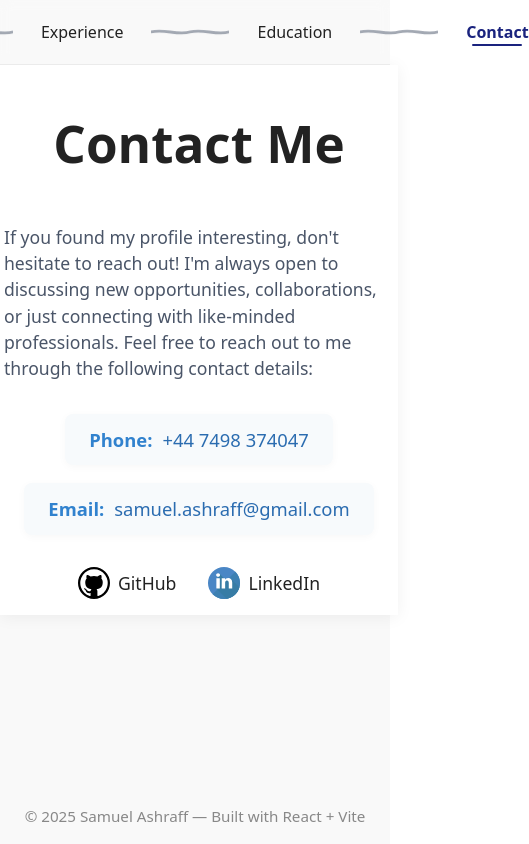
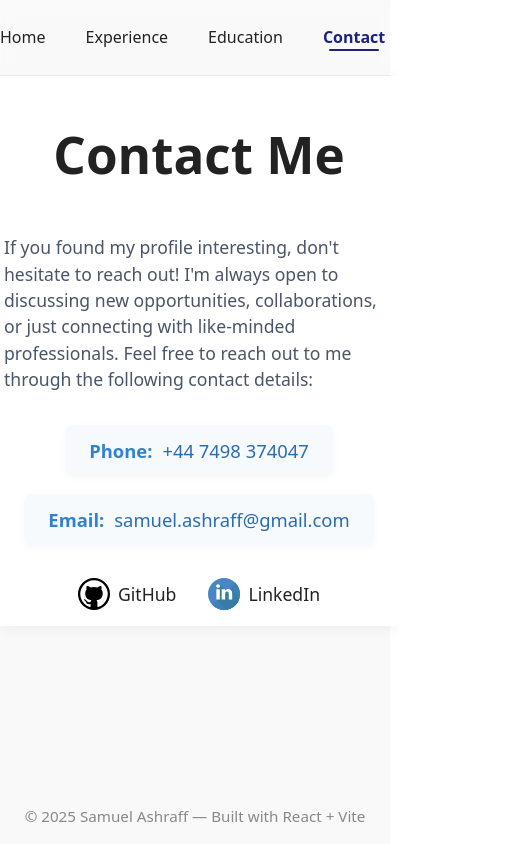
Before and after one commit to samuelashraff/CV, a React (Vite) app: page /CV/contact in a window 390 px wide. Shown: the whole page, 529 px wide, since content can reach past the window. Built offline with nearby package versions, Linux system fonts and the light colour scheme.

Commit message:
Added Download Resume button to Navbar, made styles responsive to mobile screens.

```diff
--- a/src/components/Navbar.tsx
+++ b/src/components/Navbar.tsx
@@ -1,5 +1,6 @@
 import { NavLink } from "react-router-dom";
 import "../styles/base.css";
+import resumePdf from "../assets/CV_Samuel_Ashraff.pdf";
 
 function NavConnector() {
   return (
@@ -39,6 +40,14 @@ export default function Navbar() {
         <NavLink to="/contact" className="navbar-link">
           Contact
         </NavLink>
+        <NavConnector />
+        <a
+          href={resumePdf}
+          download="SamuelAshraff_Resume.pdf"
+          className="navbar-link resume-download"
+        >
+          Download Resume
+        </a>
       </nav>
     </header>
   );
--- a/src/styles/base.css
+++ b/src/styles/base.css
@@ -36,6 +36,9 @@ body {
   font-size: 1rem;
   line-height: 1.6;
   color: #333;
+
+  word-wrap: break-word;
+  overflow-wrap: break-word;
 }
 
 .skills-layout {
@@ -48,6 +51,7 @@ body {
 }
 .skills-columns {
   display: flex;
+  flex-wrap: wrap;
   gap: 4%;
 }
 .skills-columns ul {
--- a/src/styles/navbar.css
+++ b/src/styles/navbar.css
@@ -19,6 +19,37 @@
   display: flex;
   align-items: center;
   gap: 28px;
+
+  /* allow horizontal scroll on small screens */
+  overflow-x: auto;
+  white-space: nowrap;
+  justify-content: flex-start; /* start from left for scroll */
+  -webkit-overflow-scrolling: touch; /* smooth scroll on mobile */
+}
+
+.navbar-links::-webkit-scrollbar {
+  display: none;
+}
+
+.navbar-links {
+  -ms-overflow-style: none;  /* IE and Edge */
+  scrollbar-width: none;  /* Firefox */
+}
+
+@media (max-width: 600px) {
+  .nav-connector {
+    width: 50px; /* shrink connectors a bit */
+  }
+  .nav-connector-path {
+    stroke-width: 1.4;
+  }
+  .navbar-links {
+    gap: 20px;
+  }
+  .resume-download {
+    padding: 5px 10px;
+    font-size: 0.95rem;
+  }
 }
 
 .navbar-link {
@@ -97,3 +128,19 @@
     animation: none;
   }
 }
+
+/* Resume Download Link Styles */
+
+.resume-download {
+  background: #1a237e;
+  color: #fff;
+  padding: 6px 14px;
+  border-radius: 6px;
+  font-weight: 500;
+  transition: background 0.25s, transform 0.15s;
+}
+
+.resume-download:hover {
+  background: #3c42c4;
+  transform: translateY(-1px);
+}
```
Also changed, not shown: 1 other file (tests, documents, lock files or other folders).
